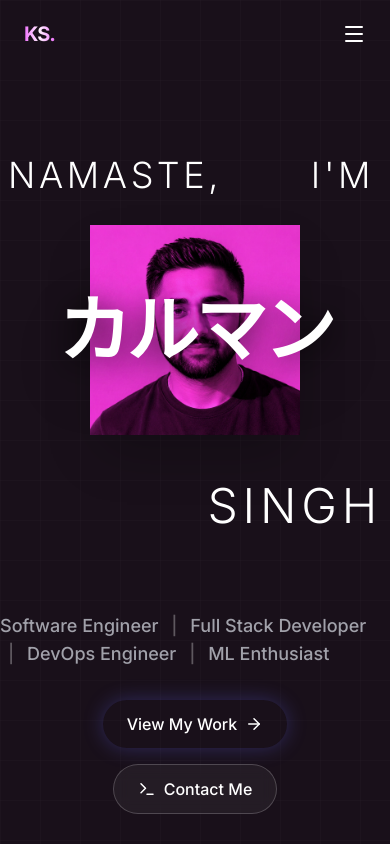
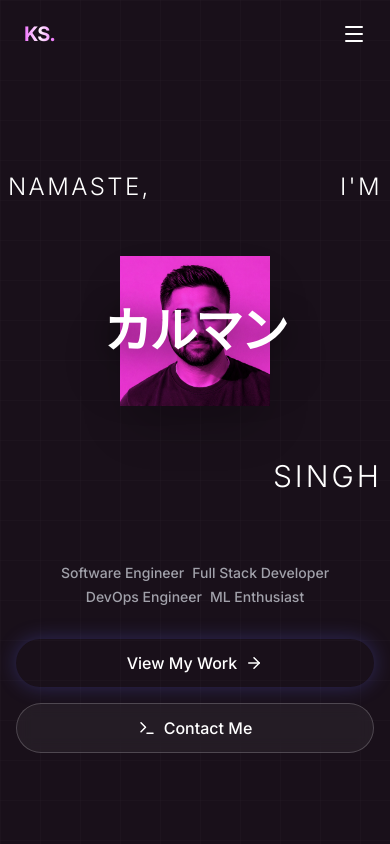
Before and after one commit to tkarman-singh/tkarmansingh, a Next.js app: page / in a window 390 px wide. Shown: the top 844 px of the page. Built offline with nearby package versions, Linux system fonts and the light colour scheme.

Commit message:
fix: make hero section fully responsive on small mobile devices

```diff
--- a/src/components/sections/Hero.tsx
+++ b/src/components/sections/Hero.tsx
@@ -42,10 +42,10 @@ export function Hero() {
       <div className="absolute top-1/4 left-1/4 w-[40vw] h-[40vw] rounded-full bg-[--color-accent-1] mix-blend-screen filter blur-[150px] opacity-10 -z-10"></div>
       <div className="absolute bottom-1/4 right-1/4 w-[30vw] h-[30vw] rounded-full bg-[--color-accent-3] mix-blend-screen filter blur-[150px] opacity-10 -z-10"></div>
 
-      <div className="relative w-full max-w-5xl mx-auto flex flex-col items-center justify-center h-[500px] md:h-[600px] z-10 mt-10">
+      <div className="relative w-full max-w-5xl mx-auto flex flex-col items-center justify-center h-[400px] sm:h-[500px] md:h-[600px] z-10 mt-10">
 
-        {/* Center Image Container (Increased size by 1.5x) */}
-        <div className="relative w-[210px] h-[210px] md:w-[300px] md:h-[300px] z-0 shadow-2xl">
+        {/* Center Image Container */}
+        <div className="relative w-[150px] h-[150px] sm:w-[210px] sm:h-[210px] md:w-[300px] md:h-[300px] z-0 shadow-2xl">
            <Image
              src="/profile.jpg"
              alt="Karman Singh"
@@ -53,45 +53,50 @@ export function Hero() {
              className="object-cover"
              priority
            />
-           {/* Color overlay to match the pinkish hue if needed, though image is already pink */}
            <div className="absolute inset-0 bg-[#EC69FA] mix-blend-multiply opacity-20"></div>
         </div>
 
         {/* Left Text */}
-        <h2 className="absolute left-2 md:-left-8 top-[15%] md:top-[25%] text-4xl md:text-6xl font-light text-white tracking-widest z-10">
+        <h2 className="absolute left-2 sm:left-4 md:-left-8 top-[10%] sm:top-[15%] md:top-[25%] text-2xl sm:text-4xl md:text-6xl font-light text-white tracking-widest z-10">
           NAMASTE,
         </h2>
 
         {/* Right Text */}
-        <h2 className="absolute right-4 md:right-16 top-[15%] md:top-[25%] text-4xl md:text-6xl font-light text-white tracking-widest z-10">
+        <h2 className="absolute right-2 sm:right-4 md:right-16 top-[10%] sm:top-[15%] md:top-[25%] text-2xl sm:text-4xl md:text-6xl font-light text-white tracking-widest z-10">
           I'M
         </h2>
 
         {/* Animated Center Name */}
         <h1
-          className={`absolute top-1/2 left-1/2 -translate-x-1/2 -translate-y-1/2 w-full text-center text-7xl md:text-[10rem] font-bold tracking-tighter text-white z-20 whitespace-nowrap transition-opacity duration-300 drop-shadow-2xl ${fade ? 'opacity-100' : 'opacity-0'}`}
+          className={`absolute top-1/2 left-1/2 -translate-x-1/2 -translate-y-1/2 w-full text-center text-5xl sm:text-7xl md:text-[10rem] font-bold tracking-tighter text-white z-20 whitespace-nowrap transition-opacity duration-300 drop-shadow-2xl ${fade ? 'opacity-100' : 'opacity-0'}`}
           style={{ textShadow: '0 4px 30px rgba(0,0,0,0.8)' }}
         >
            {names[titleIndex]}
         </h1>
 
         {/* Bottom Right Text */}
-        <h2 className="absolute right-2 md:-right-8 bottom-[10%] md:bottom-[5%] text-5xl md:text-[7rem] font-light text-white tracking-widest leading-none z-10">
+        <h2 className="absolute right-2 sm:right-4 md:-right-8 bottom-[10%] md:bottom-[5%] text-3xl sm:text-5xl md:text-[7rem] font-light text-white tracking-widest leading-none z-10">
           SINGH
         </h2>
 
       </div>
 
-      <div className="mt-8 flex flex-col items-center z-10">
-        <h2 className="text-lg md:text-2xl text-[color:var(--color-muted)] font-medium mb-8">
-          Software Engineer <span className="text-white/30 px-2">|</span> Full Stack Developer <span className="text-white/30 px-2">|</span> DevOps Engineer <span className="text-white/30 px-2">|</span> ML Enthusiast
+      <div className="mt-8 flex flex-col items-center z-10 w-full px-4">
+        <h2 className="text-sm sm:text-lg md:text-2xl text-[color:var(--color-muted)] font-medium mb-8 text-center flex flex-wrap justify-center items-center gap-x-2 gap-y-1">
+          <span>Software Engineer</span>
+          <span className="text-white/30 hidden sm:inline">|</span>
+          <span>Full Stack Developer</span>
+          <span className="text-white/30 hidden lg:inline">|</span>
+          <span>DevOps Engineer</span>
+          <span className="text-white/30 hidden sm:inline">|</span>
+          <span>ML Enthusiast</span>
         </h2>
 
-        <div className="flex flex-col sm:flex-row gap-4 items-center mb-10">
-          <Button magnetic variant="primary" onClick={() => document.getElementById('projects')?.scrollIntoView({behavior: 'smooth'})}>
+        <div className="flex flex-col sm:flex-row gap-4 items-center mb-10 w-full sm:w-auto">
+          <Button magnetic variant="primary" onClick={() => document.getElementById('projects')?.scrollIntoView({behavior: 'smooth'})} className="w-full sm:w-auto">
             View My Work <ArrowRight size={18} />
           </Button>
-          <Button magnetic variant="outline" onClick={() => document.getElementById('contact')?.scrollIntoView({behavior: 'smooth'})}>
+          <Button magnetic variant="outline" onClick={() => document.getElementById('contact')?.scrollIntoView({behavior: 'smooth'})} className="w-full sm:w-auto">
             <Terminal size={18} /> Contact Me
           </Button>
         </div>
```
